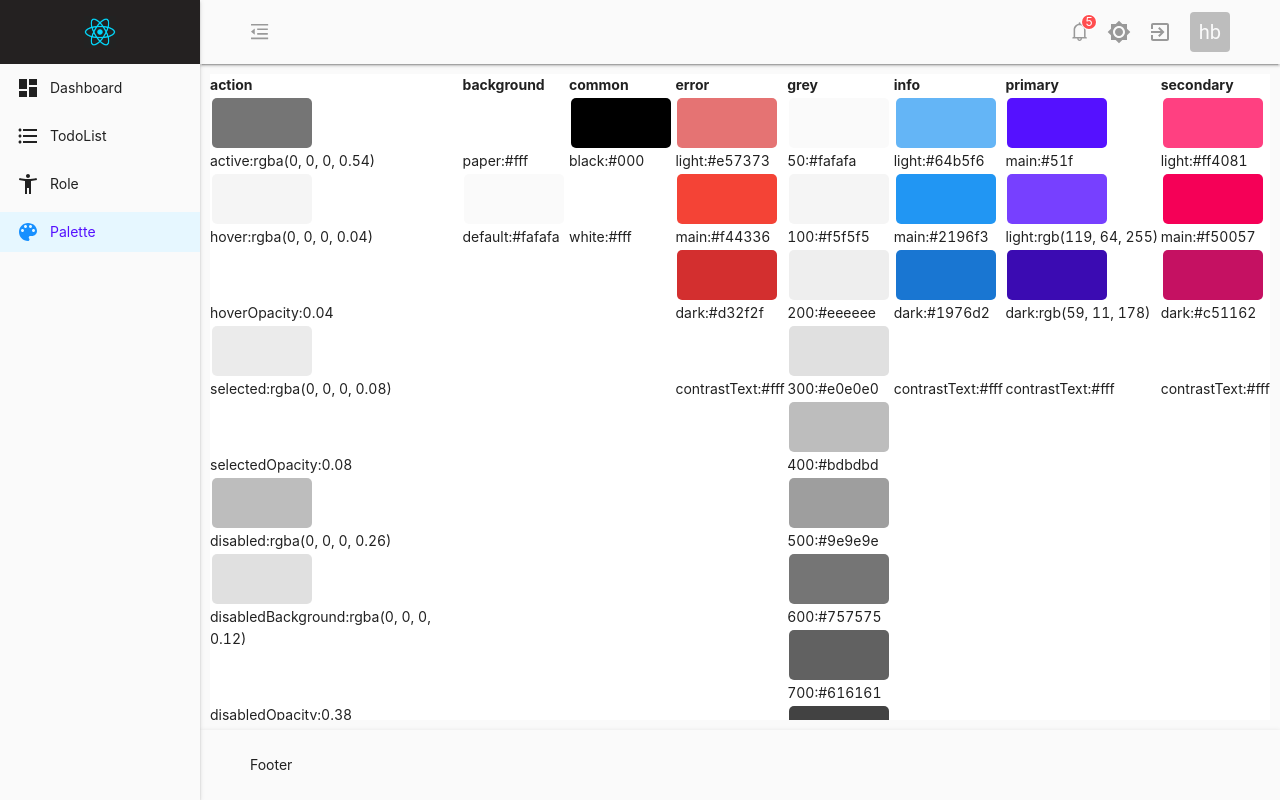
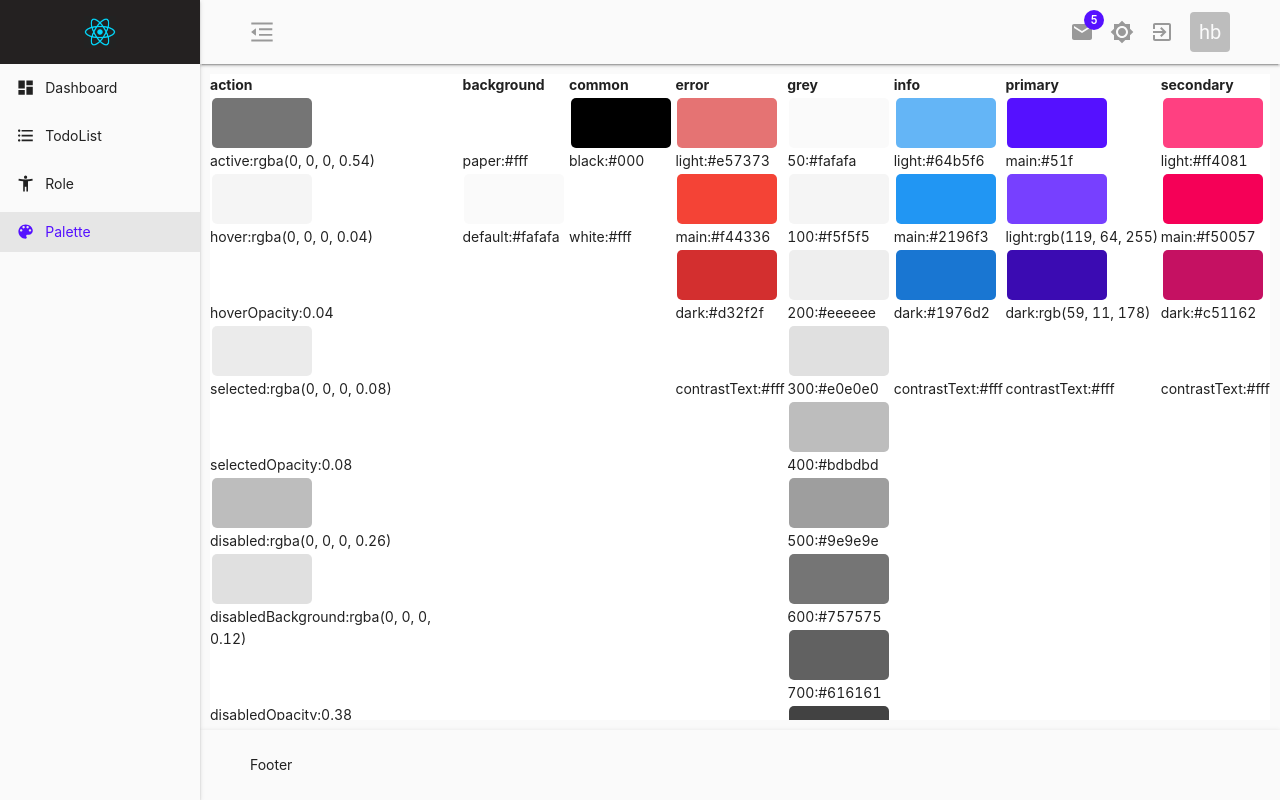
Before and after one commit to Jedi-hongbin/react-bg-manage-system, a React (Create React App) app: page /palette in a window 1280 px wide. Built offline with nearby package versions, Linux system fonts and the light colour scheme.

Commit message:
antd menu theme

```diff
--- /dev/null
+++ b/src/components/UI/Badge/index.tsx
@@ -0,0 +1,4 @@
+import { Badge as MaterialBadge } from "@material-ui/core";
+import styled from "styled-components";
+
+export const Badge = styled(MaterialBadge)``;
--- a/src/constants/LayoutStyled.ts
+++ b/src/constants/LayoutStyled.ts
@@ -1,6 +1,6 @@
 import styled, { css } from "styled-components";
 import { Layout as AntDLayout, Menu as AntDMenu } from "antd";
-import { BetweenCenter, themeBackground } from "./styled";
+import { BetweenCenter, themeBackground, themePrimaryColor } from "./styled";
 import { NavLink as MyNavLink } from "react-router-dom";
 import { Theme } from "../redux/types";
 import { AlignItems, JustifyContentProps } from "../type";
@@ -86,11 +86,23 @@ export const Menu = styled(AntDMenu)`
   color: ${(props) => props.theme.palette.text.primary}!important;
 `;
 
+export const MenuItem = styled(Menu.Item)`
+  background-color: ${(props) => props.theme.palette.background.default};
+  display: flex;
+  align-items: center;
+
+  &.ant-menu-item-selected {
+    ${themePrimaryColor};
+    background-color: ${(props) =>
+      props.theme.palette.action.selected} !important;
+  }
+`;
+
 export const NavLink = styled(MyNavLink)`
   color: ${(props) => props.theme.palette.text.primary}!important;
 
   &.active {
-    color: ${(props) => props.theme.palette.primary.main}!important;
+    ${themePrimaryColor};
   }
 `;
 /* color: ${(props) => props.theme.colors.primary}!important; */
--- a/src/constants/styled.tsx
+++ b/src/constants/styled.tsx
@@ -55,7 +55,11 @@ export const themeSecondBackground = css`
 `;
 
 export const themePrimaryBackground = css`
-  background-color: ${(props) => props.theme.palette.text.primary} !important;
+  background-color: ${(props) => props.theme.palette.primary.main} !important;
+`;
+
+export const themePrimaryColor = css`
+  color: ${(props) => props.theme.palette.primary.main} !important;
 `;
 export const themeBackground_second = css`
   background-color: ${(props) =>
--- a/src/page/Admin/Header/Notification.tsx
+++ b/src/page/Admin/Header/Notification.tsx
@@ -1,5 +1,5 @@
 import React, { Fragment, useCallback, useMemo, useState } from "react";
-import { Badge } from "antd";
+import { Badge } from "../../../components/UI/Badge";
 import Tooltip from "../../../components/UI/Tooltip";
 import styled from "styled-components";
 import { BellIcon } from "./styled";
@@ -70,7 +70,11 @@ const Notification = () => {
 
   return (
     <Fragment>
-      <Badge count={notificationList.length} size="small">
+      <Badge
+        badgeContent={notificationList.length}
+        color="primary"
+        // overlap="circle"
+      >
         <Tooltip title="notification">
           <BellIcon onClick={handleClick} />
         </Tooltip>
--- a/src/page/Admin/Header/styled.ts
+++ b/src/page/Admin/Header/styled.ts
@@ -4,12 +4,9 @@ import {
   ExitToApp as ExitToAppIcon,
   BrightnessHigh,
   Brightness4,
+  Mail,
 } from "@material-ui/icons";
-import {
-  MenuFoldOutlined,
-  MenuUnfoldOutlined,
-  BellOutlined,
-} from "@ant-design/icons";
+import { MenuFoldOutlined, MenuUnfoldOutlined } from "@ant-design/icons";
 
 export const UserInfo = styled.div`
   min-width: 10rem;
@@ -18,7 +15,7 @@ export const UserInfo = styled.div`
 
 const icon = css`
   color: #999;
-  font-size: 1.2rem;
+  font-size: 1.5rem !important;
   transition: 0.2s all linear;
 
   &:hover {
@@ -26,7 +23,7 @@ const icon = css`
   }
 `;
 
-export const BellIcon = styled(BellOutlined)`
+export const BellIcon = styled(Mail)`
   ${icon}
 `;
 export const UnfoldIcon = styled(MenuUnfoldOutlined)`
--- a/src/page/Admin/Sider/MenuIcon.tsx
+++ b/src/page/Admin/Sider/MenuIcon.tsx
@@ -6,16 +6,36 @@ import {
 } from "@material-ui/icons";
 import { IconList } from "../../../config/menuConfig";
 
-const DashboardIcon = <Dashboard style={{ fontSize: 24 }} />;
-const TodoListIcon = <FormatListBulleted style={{ fontSize: 24 }} />;
-const RoleIcon = <AccessibilityNew style={{ fontSize: 24 }} />;
-const Palette = <PaletteIcon style={{ fontSize: 24 }} />;
+import styled, { css } from "styled-components";
+import { ReactElement } from "react";
 
-const MenuIcon: { [icon: string]: JSX.Element } = {
-  [IconList.Dashboard]: DashboardIcon,
-  [IconList.TodoList]: TodoListIcon,
-  [IconList.Role]: RoleIcon,
-  [IconList.Palette]: Palette,
+const IconStyled = css`
+  font-size: 1.2rem !important;
+`;
+
+const DashboardIcon = styled(Dashboard)`
+  ${IconStyled};
+`;
+
+const TodoListIcon = styled(FormatListBulleted)`
+  ${IconStyled};
+`;
+
+const RoleIcon = styled(AccessibilityNew)`
+  ${IconStyled};
+`;
+
+const Palette = styled(PaletteIcon)`
+  ${IconStyled};
+`;
+
+const MenuIcon: {
+  [icon: string]: ReactElement;
+} = {
+  [IconList.Dashboard]: <DashboardIcon />,
+  [IconList.TodoList]: <TodoListIcon />,
+  [IconList.Role]: <RoleIcon />,
+  [IconList.Palette]: <Palette />,
 };
 /**
  * 这样图标的名称指定到IconList中定义的才行，
--- a/src/page/Admin/Sider/index.tsx
+++ b/src/page/Admin/Sider/index.tsx
@@ -1,6 +1,7 @@
 import React, { FC, ReactElement, useCallback, useMemo } from "react";
 import {
   Menu,
+  MenuItem,
   Sider as StyledSider,
   NavLink,
 } from "../../../constants/LayoutStyled";
@@ -19,20 +20,16 @@ const Sider: FC<IProps> = ({ collapsed }): ReactElement => {
   const renderMenuItem = useCallback((menu: MenuConfig) => {
     const { path, title, icon } = menu;
     return (
-      <Menu.Item
+      <MenuItem
         key={path}
         title={title}
-        style={{
-          display: "flex",
-          alignItems: "center",
-        }}
         icon={MenuIcon[IconList[icon as IconList]]}
       >
         {/* icon as IconList
           icon 可能是undefined 所以指定IconList 不报错
         */}
         <NavLink to={{ pathname: path }}>{title}</NavLink>
-      </Menu.Item>
+      </MenuItem>
     );
   }, []);
 
--- a/src/page/TodoList/Input.tsx
+++ b/src/page/TodoList/Input.tsx
@@ -1,21 +1,22 @@
-import React, { Dispatch, FC, ReactElement, useCallback, useRef } from "react";
+import React, { FC, ReactElement, useCallback, useRef } from "react";
 import { TextField } from "../../components/UI/Input";
 import { Button } from "../../components/UI/Button";
 import { Grid } from "@material-ui/core";
-import { addTodo, IAddTodoAction } from "./action";
 import { v1 as UUIDV1 } from "uuid";
+import { Todo } from "./typing";
 interface IProps {
-  dispatch: Dispatch<IAddTodoAction>;
+  onAddTodo: (todo: Todo) => void;
 }
 
-const Input: FC<IProps> = ({ dispatch }): ReactElement => {
+const Input: FC<IProps> = ({ onAddTodo }): ReactElement => {
   const input = useRef<HTMLInputElement>(null);
 
   const handleAddTodo = useCallback((): void => {
     const content = input!.current!.value;
-    addTodo({ id: UUIDV1(), content, complete: false })(dispatch);
+    const todo = { id: UUIDV1(), content, complete: false };
+    onAddTodo(todo);
     input!.current!.value = "";
-  }, [dispatch]);
+  }, [onAddTodo]);
 
   return (
     <Grid container spacing={2}>
--- a/src/page/TodoList/List/ListItem.tsx
+++ b/src/page/TodoList/List/ListItem.tsx
@@ -10,26 +10,26 @@ import { Todo, ID } from "../typing";
 
 interface ITodoListItem {
   todo: Todo;
-  handleToggleTodoStatus: (id: ID) => () => void;
-  handleRemoveTodo: (id: ID) => () => void;
+  onRemoveList: (id: ID) => () => void;
+  onToggleListStatus: (id: ID) => () => void;
 }
 
 const ListItem: FC<ITodoListItem> = ({
   todo: { id, content, complete },
-  handleRemoveTodo,
-  handleToggleTodoStatus,
+  onRemoveList,
+  onToggleListStatus,
 }: ITodoListItem): ReactElement => (
   <MaterialListItem divider button>
     <ListItemIcon>
       <Checkbox
         checked={complete}
         color="primary"
-        onChange={handleToggleTodoStatus(id)}
+        onChange={onToggleListStatus(id)}
       />
     </ListItemIcon>
     <ListItemText primary={content} />
     <ListItemIcon>
-      <IndeterminateCheckBox onClick={handleRemoveTodo(id)} />
+      <IndeterminateCheckBox onClick={onRemoveList(id)} />
     </ListItemIcon>
   </MaterialListItem>
 );
--- a/src/page/TodoList/List/index.tsx
+++ b/src/page/TodoList/List/index.tsx
@@ -1,41 +1,31 @@
-import React, { FC, ReactElement, useCallback, Dispatch } from "react";
+import React, { FC, ReactElement, useCallback } from "react";
 import { ID, Todo, TodoList } from "../typing";
 import { List as MaterialList, Grid, Typography } from "@material-ui/core";
-import {
-  IRemoveTodoAction,
-  IToggleTodoStatusAction,
-  removeTodo,
-  toggleTodoStatus,
-} from "../action";
 import ListItem from "./ListItem";
 
 interface IProps {
   todoList: TodoList;
-  dispatch: Dispatch<IRemoveTodoAction | IToggleTodoStatusAction>;
+  onRemoveList: (id: ID) => () => void;
+  onToggleListStatus: (id: ID) => () => void;
 }
 
-const List: FC<IProps> = ({ todoList, dispatch }): ReactElement => {
-  const handleToggleTodoStatus = useCallback(
-    (Id: ID) => () => toggleTodoStatus(Id)(dispatch),
-    [dispatch]
-  );
-
-  const handleRemoveTodo = useCallback(
-    (Id: ID) => () => removeTodo(Id)(dispatch),
-    [dispatch]
-  );
-
+const List: FC<IProps> = ({
+  todoList,
+  onRemoveList,
+  onToggleListStatus,
+}): ReactElement => {
   const renderTodoItem = useCallback(
     (todo: Todo) => (
       <ListItem
         key={todo.id}
         todo={todo}
-        handleToggleTodoStatus={handleToggleTodoStatus}
-        handleRemoveTodo={handleRemoveTodo}
+        onRemoveList={onRemoveList}
+        onToggleListStatus={onToggleListStatus}
       />
     ),
-    [handleToggleTodoStatus, handleRemoveTodo]
+    [onRemoveList, onToggleListStatus]
   );
+
   if (todoList.length) {
     return (
       <Grid>
--- a/src/page/TodoList/action.ts
+++ b/src/page/TodoList/action.ts
@@ -31,18 +31,18 @@ export const removeTodo = (ID: ID) => (
   dispatch(removeTodoAction(ID));
 };
 // toggle
-export interface IToggleTodoStatusAction {
+export interface IToggleTodoListStatusAction {
   type: Actions;
   payload: ID;
 }
 
-const toggleTodoStatusAction = (ID: ID): IToggleTodoStatusAction => ({
+const toggleTodoListStatusAction = (ID: ID): IToggleTodoListStatusAction => ({
   type: Actions.TOGGLE_TODO_STATUS,
   payload: ID,
 });
 
-export const toggleTodoStatus = (ID: ID) => (
-  dispatch: Dispatch<IToggleTodoStatusAction>
+export const toggleTodoListStatus = (ID: ID) => (
+  dispatch: Dispatch<IToggleTodoListStatusAction>
 ) => {
-  dispatch(toggleTodoStatusAction(ID));
+  dispatch(toggleTodoListStatusAction(ID));
 };
--- a/src/page/TodoList/index.tsx
+++ b/src/page/TodoList/index.tsx
@@ -10,6 +10,8 @@ import { Typography } from "@material-ui/core";
 import Input from "./Input";
 import List from "./List";
 import { reducer } from "./reducer";
+import { addTodo, removeTodo, toggleTodoListStatus } from "./action";
+import { ID, Todo } from "./typing";
 
 const initializer = () => JSON.parse(localStorage.getItem("todoList") || "[]");
 
@@ -23,14 +25,36 @@ const TodoList: FC = (): ReactElement => {
     []
   );
 
+  const handleAddTodo = useCallback((todo: Todo) => {
+    addTodo(todo)(dispatch);
+  }, []);
+
+  const handleRemoveList = useCallback(
+    (id: ID) => () => {
+      removeTodo(id)(dispatch);
+    },
+    []
+  );
+
+  const handleToggleListStatus = useCallback(
+    (id: ID) => () => {
+      toggleTodoListStatus(id)(dispatch);
+    },
+    []
+  );
+
   // eslint-disable-next-line react-hooks/exhaustive-deps
   useEffect(saveLocalStorage(todoList), [todoList]);
 
   return (
     <ContentContainer>
       <Typography variant="caption">ToDo List</Typography>
-      <Input dispatch={dispatch} />
-      <List todoList={todoList} dispatch={dispatch} />
+      <Input onAddTodo={handleAddTodo} />
+      <List
+        todoList={todoList}
+        onRemoveList={handleRemoveList}
+        onToggleListStatus={handleToggleListStatus}
+      />
     </ContentContainer>
   );
 };
```
Also changed, not shown: 1 other file (tests, documents, lock files or other folders).
